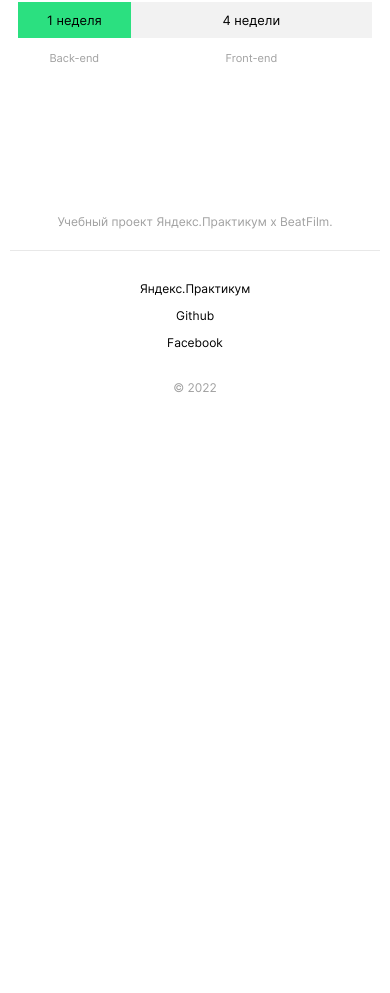
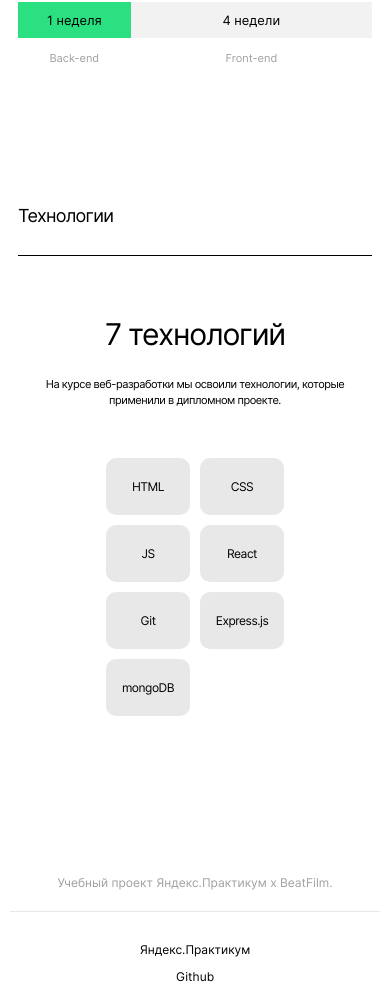
Before and after one commit to arti000/movies-explorer-frontend, a React (Create React App) app: page / in a window 390 px wide. Shown: the part 1294-2287 px from the top of the page. Before the commit the page ends 1699 px from the top, so only its background shows below. Built offline with nearby package versions, Linux system fonts and the light colour scheme.

Commit message:
feat: create component

```diff
--- a/src/components/Main/Main.js
+++ b/src/components/Main/Main.js
@@ -4,6 +4,7 @@ import Header from '../Header/Header';
 import Footer from '../Footer/Footer';
 import Promo from './components/Promo/Promo';
 import AboutProject from './components/AboutProject/AboutProject';
+import Techs from './components/Techs/Techs';
 
 function Main() {
   return (
@@ -11,6 +12,7 @@ function Main() {
       <Header />
       <Promo />
       <AboutProject />
+      <Techs />
       <Footer />
     </main>
   );
--- /dev/null
+++ b/src/components/Main/components/Techs/Techs.css
@@ -0,0 +1,153 @@
+.techs {
+  width: 100%;
+  padding: 100px 70px;
+  box-sizing: border-box;
+  color: #000;
+  background-color: #f5f5f5;
+}
+
+.techs__title {
+  font-style: normal;
+  font-weight: 400;
+  font-size: 22px;
+  line-height: 27px;
+  letter-spacing: -0.04em;
+  margin: 0;
+  padding-bottom: 23px;
+  border-bottom: 1px solid #000;
+}
+
+.techs__content {
+  display: flex;
+  flex-direction: column;
+  align-items: center;
+  box-sizing: border-box;
+  padding-top: 90px;
+}
+
+.techs__content-title {
+  max-width: 600px;
+  font-weight: 400;
+  font-size: 50px;
+  line-height: 58px;
+  text-align: center;
+  letter-spacing: -0.04em;
+  margin: 0 0 26px;
+}
+
+.techs__content-subtitle {
+  max-width: 460px;
+  font-size: 14px;
+  line-height: 20px;
+  text-align: center;
+  letter-spacing: -0.04em;
+  margin: 0 0 100px;
+}
+
+.techs__list {
+  display: flex;
+  margin: 0;
+  padding: 0;
+  list-style: none;
+}
+
+.techs__list-item {
+  margin-right: 10px;
+  width: 90px;
+  height: 60px;
+  background: #E8E8E8;
+  border-radius: 10px;
+  font-size: 14px;
+  line-height: 17px;
+  display: flex;
+  justify-content: center;
+  align-items: center;
+  letter-spacing: -0.04em;
+}
+
+.techs__list-item:last-of-type {
+  margin-right: 0;
+}
+
+@media screen and (max-width: 830px) {
+
+  .techs__list-item {
+    width: 84px;
+    height: 57px;
+    font-size: 12px;
+    line-height: 15px;
+  }
+}
+
+@media screen and (max-width: 768px) {
+  .techs {
+    padding: 90px 50px;
+  }
+
+  .techs__title {
+    font-size: 22px;
+    line-height: 27px;
+  }
+
+  .techs__content {
+    padding-top: 80px;
+  }
+
+  .techs__content-title {
+    margin-bottom: 22px;
+  }
+
+  .techs__content-subtitle {
+    font-size: 12px;
+    line-height: 18px;
+    margin-bottom: 83px;
+  }
+
+  .techs__list-item {
+    width: 84px;
+    height: 57px;
+    font-size: 12px;
+    line-height: 15px;
+  }
+}
+
+@media screen and (max-width: 670px) {
+  .techs {
+    padding: 70px 18px;
+    background-color: #fff;
+  }
+
+  .techs__title {
+    font-size: 18px;
+    line-height: 22px;
+    padding-bottom: 28px;
+  }
+
+  .techs__content {
+    padding-top: 60px;
+  }
+
+  .techs__content-title {
+    max-width: 292px;
+    font-size: 30px;
+    line-height: 36px;
+    margin-bottom: 24px;
+  }
+
+  .techs__content-subtitle {
+    font-size: 11px;
+    line-height: 16px;
+    margin-bottom: 50px;
+  }
+
+  .techs__list {
+    flex-wrap: wrap;
+    max-width: 178px;
+    justify-content: space-between;
+  }
+
+  .techs__list-item {
+    margin-bottom: 10px;
+    margin-right: 0;
+  }
+}
--- /dev/null
+++ b/src/components/Main/components/Techs/Techs.js
@@ -0,0 +1,24 @@
+import './Techs.css';
+
+function Techs() {
+return (
+  <section className="techs">
+  <h2 className='techs__title'>Технологии</h2>
+  <div className='techs__content'>
+  <h2 className='techs__content-title'>7 технологий</h2>
+  <p className='techs__content-subtitle'>На курсе веб-разработки мы освоили технологии, которые применили в дипломном проекте.</p>
+    <ul className='techs__list'>
+      <li className='techs__list-item'>HTML</li>
+      <li className='techs__list-item'>CSS</li>
+      <li className='techs__list-item'>JS</li>
+      <li className='techs__list-item'>React</li>
+      <li className='techs__list-item'>Git</li>
+      <li className='techs__list-item'>Express.js</li>
+      <li className='techs__list-item'>mongoDB</li>
+    </ul>
+  </div>
+  </section>
+);
+}
+
+export default Techs;
```
